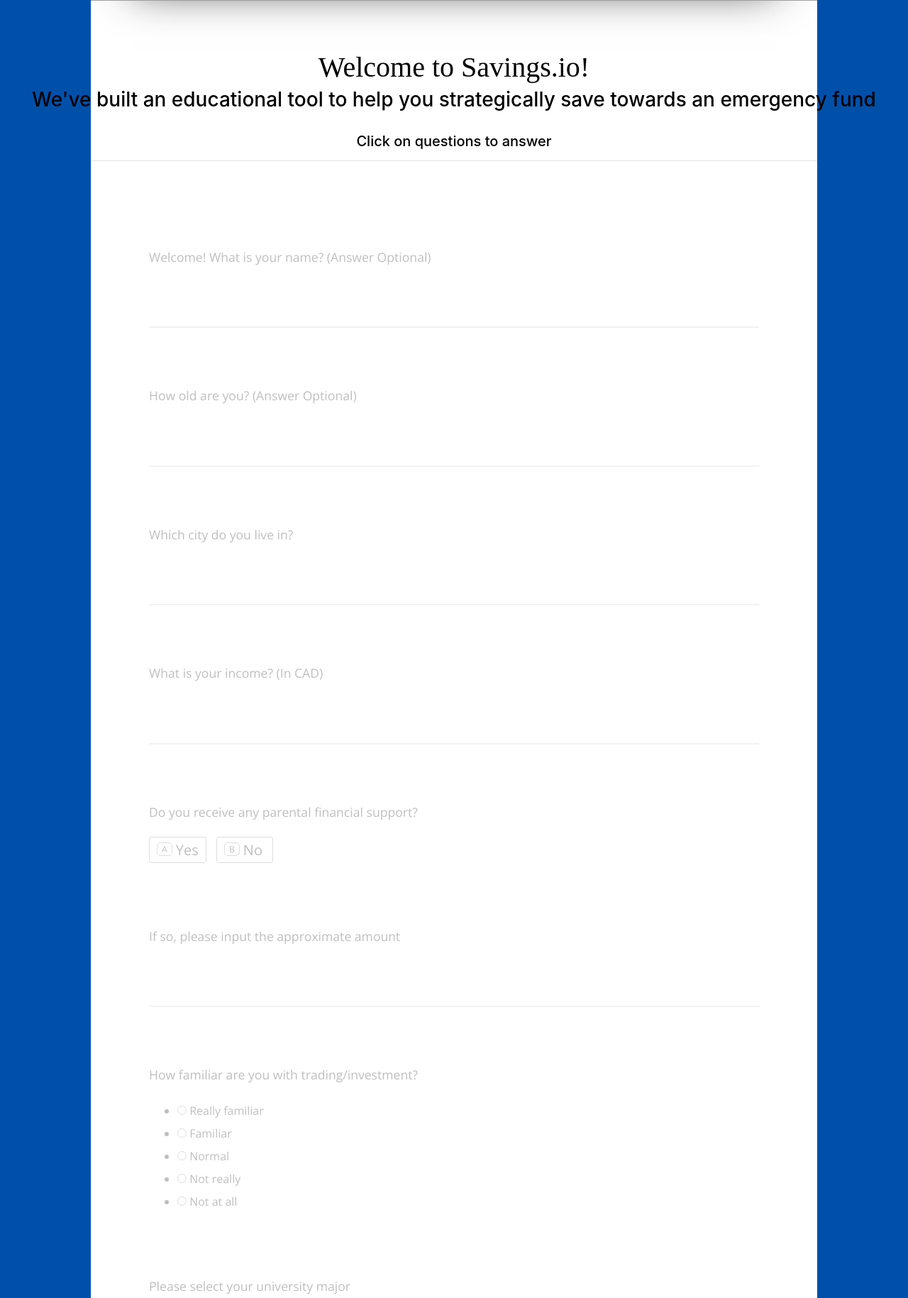
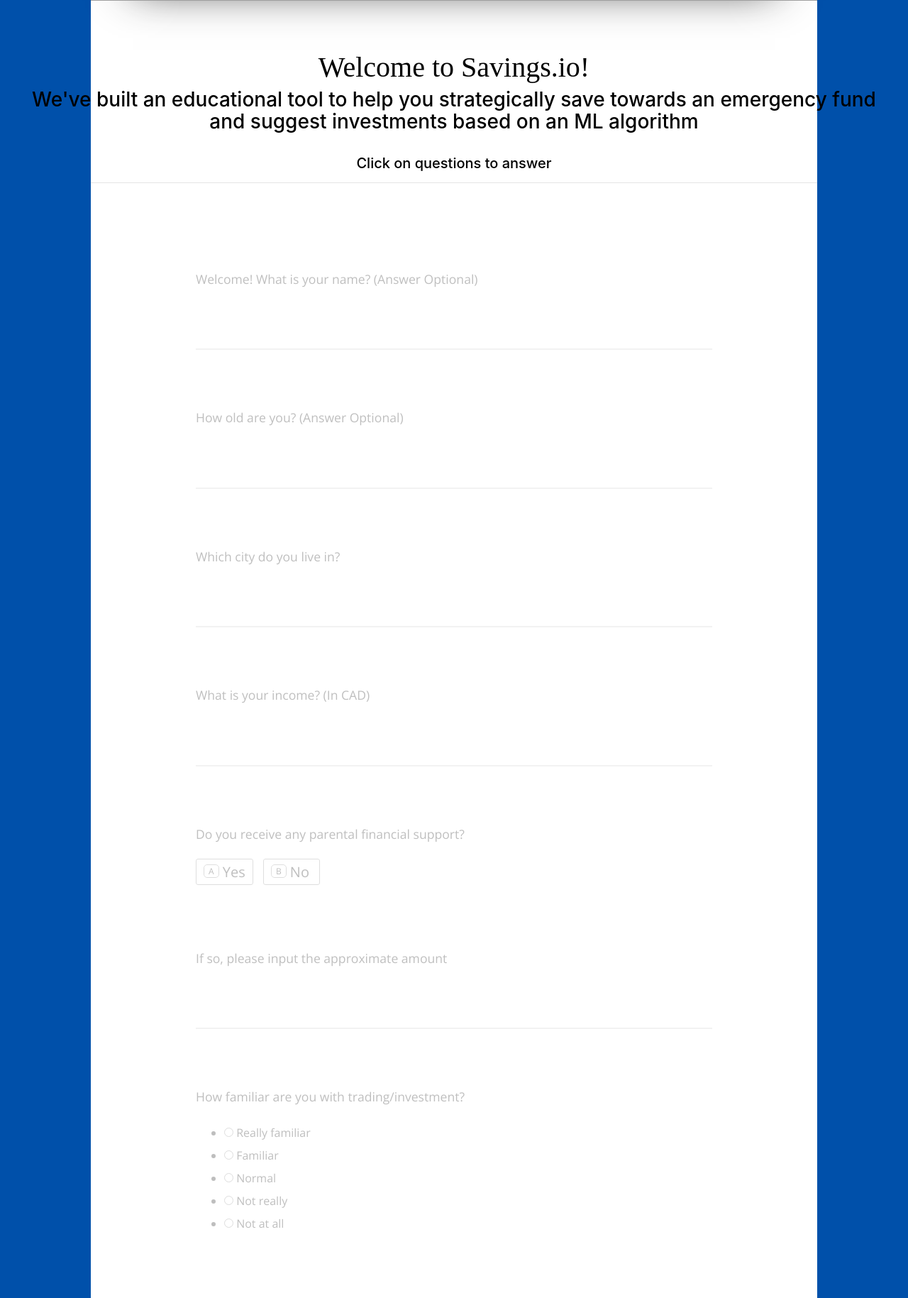
Before and after one commit to justin13601/Savings.io, a Django app: page / in a window 1280 px wide. Shown: the part 767-2596 px from the top of the page at 71% size. Run offline with Django 3.2, Linux system fonts and the light colour scheme; some libraries are stand-ins or nearby versions; grey boxes are pictures that could not be loaded.

Commit message:
widthfix

```diff
--- a/templates/userinput/prompt.html
+++ b/templates/userinput/prompt.html
@@ -5,7 +5,7 @@
 <html lang="en">
 <head>
     <meta charset="UTF-8">
-    <title>Budget Planner</title>
+    <title>Savings.io</title>
     <script src="//ajax.googleapis.com/ajax/libs/jquery/3.2.1/jquery.min.js"></script>
     <script src="//cdnjs.cloudflare.com/ajax/libs/jquery-scrollTo/2.1.2/jquery.scrollTo.min.js"></script>
     <link href="//fonts.googleapis.com/css?family=Open+Sans:400,600,700" rel="stylesheet" />
@@ -16,12 +16,12 @@
 <img id="first-image" src="{% static 'images/nature.jpg' %}" style="width: 80%; margin-left: 10%; background-blend-mode: darken;">
 <br><br><br><br>
 <h1 class="opening" style="text-align: center">Welcome to Savings.io!</h1>
-<h3 style="text-align: center">We've built an educational tool to help you strategically save towards an emergency fund</h3>
+<h3 style="text-align: center">We've built an educational tool to help you strategically save towards an emergency fund <br> and suggest investments based on an ML algorithm</h3>
 <br>
 <h5 style="font-size: 20px; text-align: center">Click on questions to answer</h5>
 
 <hr style="width: 80%; margin-left: 10%">
-<div class="upform">
+<div class="upform" style="max-width: 60%">
   <form method="POST" action="{% url 'home' %}">{% csrf_token %}
 {#    <div class="upform-header"></div>#}
     <div class="upform-main">
```
